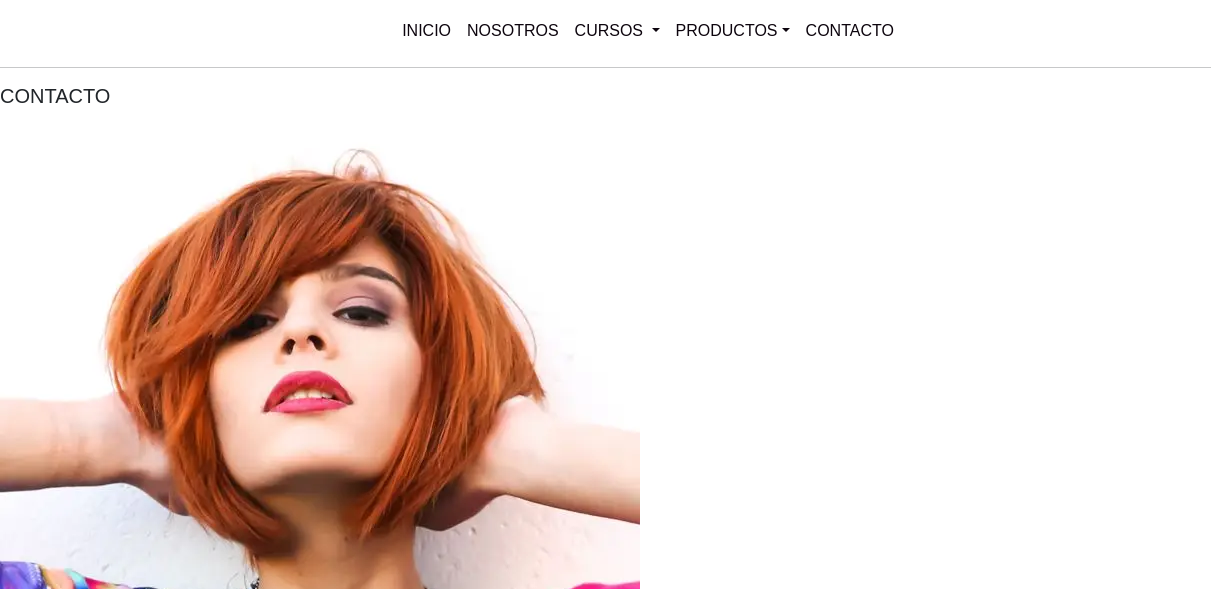
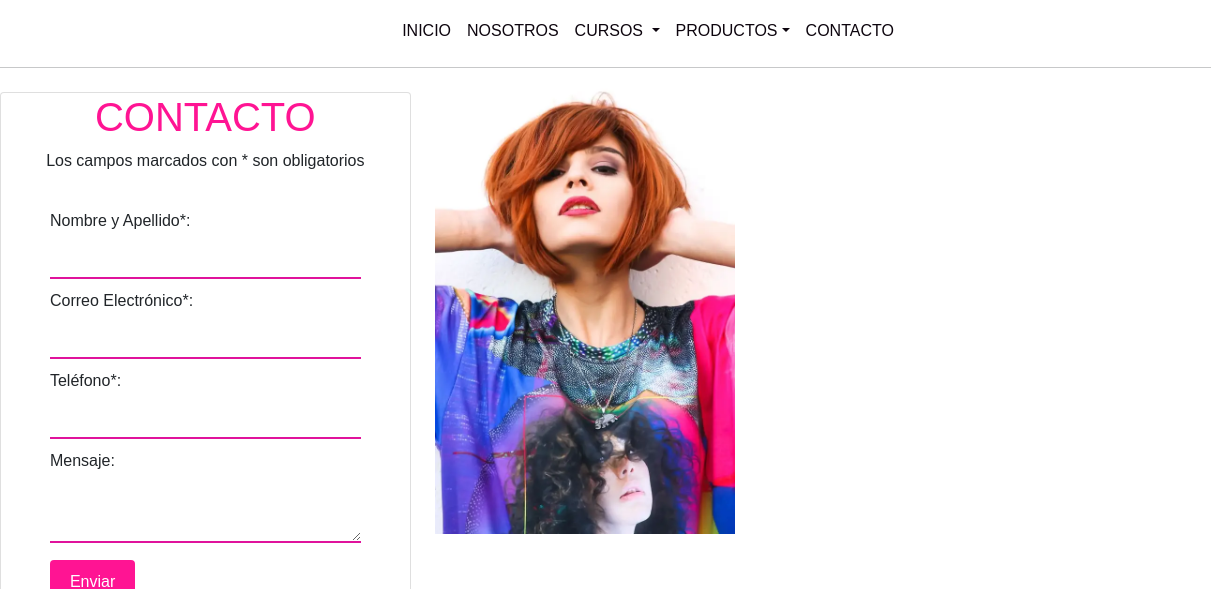
Before and after one commit to LoreSVi/QullAcademy, a website: page pages/contacto.html in a window 1280 px wide. Shown: the part 211-800 px from the top of the page, 0-1211 px from the left. Drawn offline with nearby package versions, Linux system fonts and the light colour scheme.

Commit message:
contacto

```diff
--- a/pages/contacto.html
+++ b/pages/contacto.html
@@ -169,23 +169,34 @@
 <hr>
 </header>
 
+<div class="formularioContacto">
+  <div class="row ">
+      <div class="col-md-4 col-sm-6 col-12">
+          <div class="card mt-2 borderCard" >
+  <h1>CONTACTO</h1>
+  <P>Los campos marcados con * son obligatorios</P>
+<form action="procesar_formulario.php" method="post">
+    <label for="nombre">Nombre y Apellido*:</label>
+    <input type="text" id="nombre" name="nombre" required>
 
+    <label for="correo">Correo Electrónico*:</label>
+    <input type="email" id="correo" name="correo" required>
 
+    <label for="correo">Teléfono*:</label>
+    <input type="number" id="phone" name="phone" required>
 
+    <label for="mensaje">Mensaje:</label>
+    <textarea id="mensaje" name="mensaje" rows="2" required></textarea>
+
+    <input type="submit" value="Enviar">
+</form>
+</div>
+      </div>
 <div class="col-lg-3 col-md-6">
-  <h5 class="text-grey mb-4">CONTACTO</h5>
   <img src="../img/qull-girl.jpeg" alt="">
-
 </div>
-
-
-
-
-
-
-
-
-
+  </div>
+</div>
  <!--Sección Footer-->
  <footer>
   <div class="container-fluid" data-wow-delay="0.1s">
@@ -207,14 +218,11 @@
                 <p class="mb-2"><i class="fa fa-map-marker-alt me-3"></i>🚩Av. Colón 455 Piso 3, Mendoza</p></a>
           </div>
 
-
-
             <div class="col-lg-3 col-md-6">
               <h5 class="text-grey mb-4">MEDIOS DE PAGO</h5>
               <img src="../img/mastercard-curved-80px.png" alt="tarjeta mastercard">
               <img src="../img/visa-curved-80px.png" alt="tarjeta visa">
       </div>
-
 
             <div class="col-lg-3 col-md-6">
 
@@ -237,6 +245,13 @@
 </footer>
 
 
+
+
+
+
+
+
+
 <!--Logo de WhatsApp-->
 <div>
   <a
@@ -247,7 +262,7 @@
     <img
       class="img-fluid position-fixed end-0 bottom-50 logoWhatsApp"
       style="width: 4rem"
-      src="../assets/images/whatsapp_tf.png"
+      src="../../assets/images/whatsapp_tf.png"
       alt="logoDeWhatsApp"
     />
   </a>
--- a/scss/partials/_basicStyles.scss
+++ b/scss/partials/_basicStyles.scss
@@ -55,7 +55,9 @@ h3 {
   padding:40px 40px 0px 40px;
   margin-bottom: 30px;
 }
-
+.card-img{
+  display: inline-flex !important;
+}
 .logopag {
   background-color: $background_primary_color;
   background-size: cover;
@@ -161,6 +163,64 @@ h2 {
   text-align: center;
 }
 
+.formularioContacto{
+  font-family: Arial, sans-serif;
+  margin: 0;
+  padding: 0;
+    h1 {
+  text-align: center;
+  color: deeppink;
+  width: 100%;
+   }
+   p{
+    text-align: center;
+   }
+   .border-Card{
+    border-color: deeppink !important;
+   }
+form {
+  max-width: 400px;
+  margin: 0 auto;
+  border-color: deeppink !important;
+  padding: 20px;
+  border-radius: 5px;
+}
+
+label {
+  display: block;
+}
+input[type="text"],
+input[type="email"],
+input[type="number"],
+textarea {
+  width: 100%;
+  padding: 10px;
+  margin-bottom: 10px;
+  border-bottom: 2px solid #e0139c;
+  border-left: none;
+  border-top: none;
+  border-right: none;
+}
+
+textarea {
+  resize: vertical;
+}
+input[type="submit"] {
+  background-color:deeppink;
+  color: #fff;
+  padding: 10px 20px;
+  border: none;
+  border-radius: 4px;
+  cursor: pointer;
+}
+
+input[type="submit"]:hover {
+  text-decoration: underline;
+}
+img{
+  width: 300px;
+}
+}
 
 
 footer {
```
Also changed, not shown: index.html (+0 -2 lines), pages/Productos.html (+1 -1 lines), pages/nosotros.html (+7 -7 lines), css/main.css, 1 other file.
